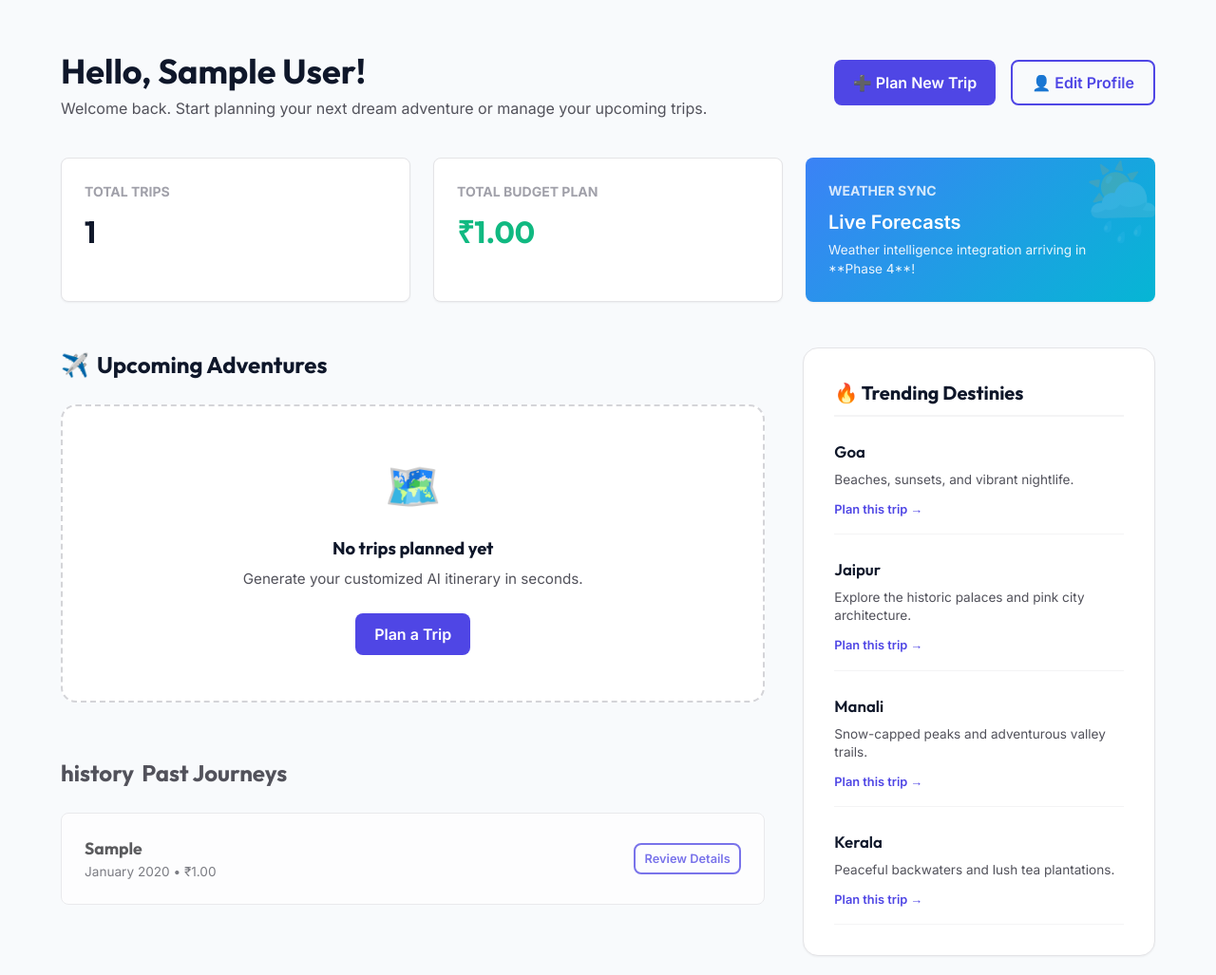
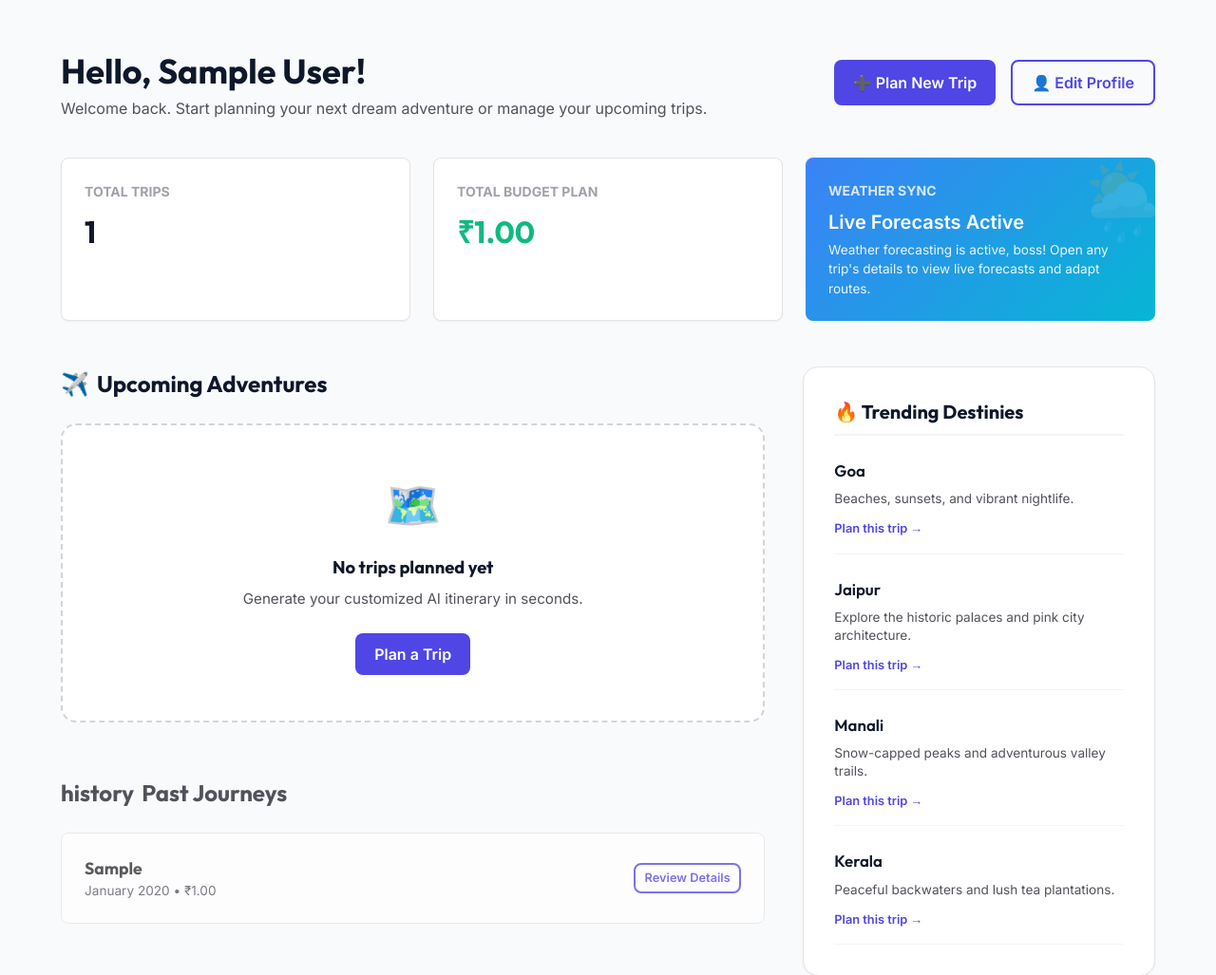
Before and after one commit to shreyasTalwar/TravelMate-AI-Powered-Smart-Travel-Planner, a Flask app: page /dashboard in a window 1280 px wide. Shown: the part 70-1097 px from the top of the page at 95% size. Run offline with Flask 3, Linux system fonts and the light colour scheme; the visitor is signed in with stand-in values (Sample User, id 1); tables that the repository leaves empty hold one stand-in row (values such as "Sample post").

Commit message:
update dashboard weather sync description status

```diff
--- a/routes/trips.py
+++ b/routes/trips.py
@@ -295,7 +295,9 @@ def budget(trip_id):
             spent_by_category[exp.category] += float(exp.amount)
         total_spent += float(exp.amount)
 
-    remaining_balance = float(trip.budget) - total_spent
+    budget_val = float(trip.budget)
+    remaining_balance = budget_val - total_spent
+    percent = (total_spent / budget_val * 100) if budget_val > 0 else 0.0
 
     # Parse active itinerary to extract AI estimates
     itinerary = Itinerary.query.filter_by(trip_id=trip.id).order_by(Itinerary.version.desc()).first()
@@ -330,6 +332,7 @@ def budget(trip_id):
         spent_by_category=spent_by_category,
         total_spent=total_spent,
         remaining_balance=remaining_balance,
+        percent=percent,
         ai_estimates=ai_estimates,
         ai_estimated_total=ai_estimated_total,
         categories=categories
--- a/templates/dashboard.html
+++ b/templates/dashboard.html
@@ -26,12 +26,12 @@
             <p style="color: var(--gray-400); font-size: 0.875rem; text-transform: uppercase; font-weight: 700; margin-bottom: 0.5rem;">Total Budget Plan</p>
             <h3 style="font-size: 2rem; color: var(--success);">₹{{ "{:,.2f}".format(total_budget) }}</h3>
         </div>
-        <!-- Weather Card Placeholder (Phase 4 Goal) -->
+        <!-- Weather Card (Phase 4 Active) -->
         <div style="background: linear-gradient(135deg, #3b82f6, #06b6d4); color: white; padding: 1.5rem; border-radius: var(--radius-md); box-shadow: var(--shadow-sm); position: relative; overflow: hidden;">
             <div style="position: absolute; right: -15px; top: -15px; font-size: 5rem; opacity: 0.15; pointer-events: none;">🌦️</div>
             <p style="color: rgba(255,255,255,0.8); font-size: 0.875rem; text-transform: uppercase; font-weight: 700; margin-bottom: 0.5rem;">Weather Sync</p>
-            <h3 style="font-size: 1.25rem; font-family: var(--font-body); font-weight: 600; margin-bottom: 0.25rem;">Live Forecasts</h3>
-            <p style="font-size: 0.85rem; opacity: 0.9;">Weather intelligence integration arriving in **Phase 4**!</p>
+            <h3 style="font-size: 1.25rem; font-family: var(--font-body); font-weight: 600; margin-bottom: 0.25rem;">Live Forecasts Active</h3>
+            <p style="font-size: 0.85rem; opacity: 0.9;">Weather forecasting is active, boss! Open any trip's details to view live forecasts and adapt routes.</p>
         </div>
     </div>
 
--- a/templates/trips/export_pdf.html
+++ b/templates/trips/export_pdf.html
@@ -124,6 +124,8 @@
             font-weight: bold;
             border-radius: 3px;
         }
+        .text-success-pdf { color: #2f855a; }
+        .text-danger-pdf { color: #c53030; }
     </style>
 </head>
 <body>
@@ -144,7 +146,7 @@
     <table class="meta-table">
         <tr>
             <td class="meta-label">Destination</td>
-            <td><strong>{{ trip.destination | uppercase }}</strong></td>
+            <td><strong>{{ trip.destination | upper }}</strong></td>
             <td class="meta-label">Travel Dates</td>
             <td>{{ trip.start_date.strftime('%d %b %Y') }} to {{ trip.end_date.strftime('%d %b %Y') }}</td>
         </tr>
@@ -285,7 +287,7 @@
             <td class="meta-label">Total Actually Spent</td>
             <td style="color: #c53030; font-weight: bold;">₹{{ "{:,.2f}".format(total_spent) }}</td>
             <td class="meta-label">Remaining Balance</td>
-            <td style="font-weight: bold; color: {% if remaining_balance >= 0 %}#2f855a{% else %}#c53030{% endif %};">
+            <td class="{% if remaining_balance >= 0 %}text-success-pdf{% else %}text-danger-pdf{% endif %}" style="font-weight: bold;">
                 ₹{{ "{:,.2f}".format(remaining_balance) }}
             </td>
         </tr>
```
Also changed, not shown: templates/trips/budget.html (+9 -3 lines).
